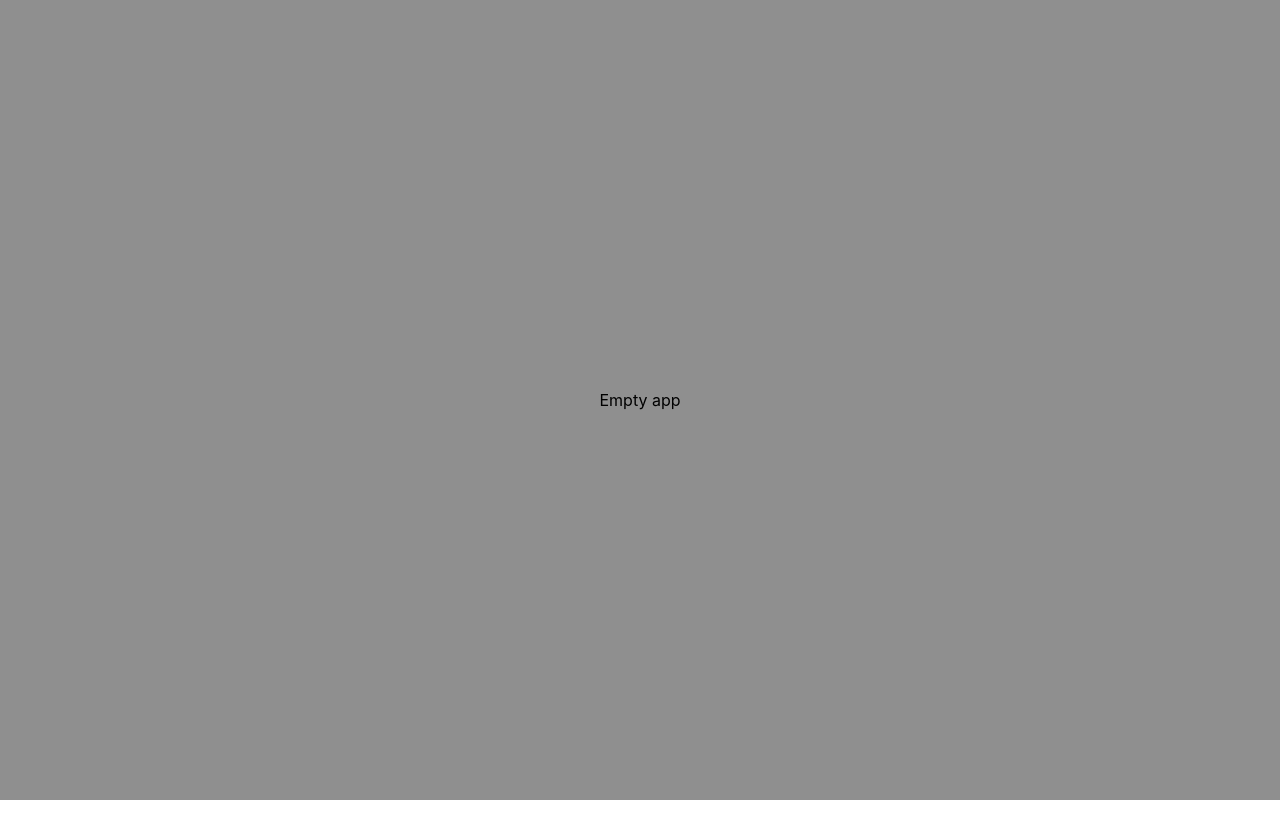
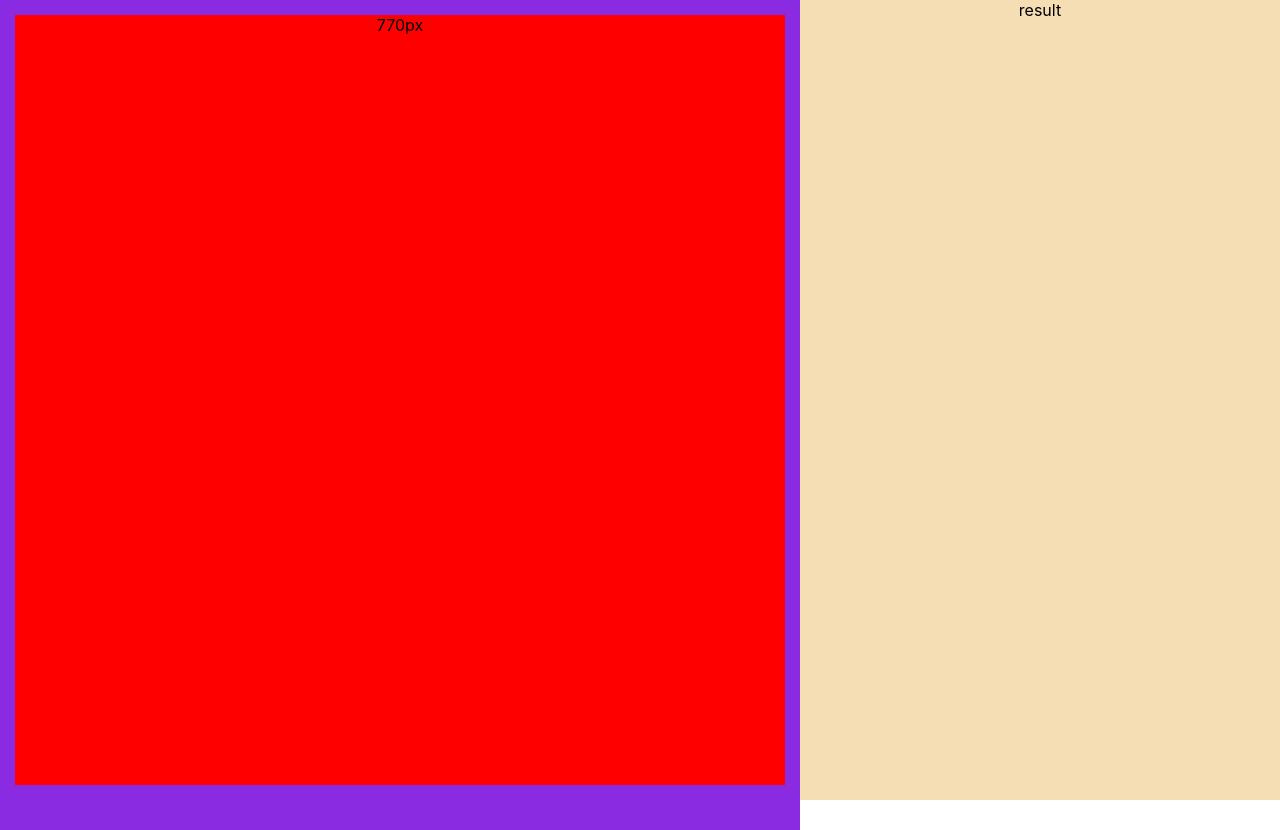
Before and after one commit to ckyhob/qreader, a React (Create React App) app: page / in a window 1280 px wide. Before the commit the page ends 800 px from the top, so only its background shows below. Built offline with nearby package versions, Linux system fonts and the light colour scheme.

Commit message:
markup ready to tests

```diff
--- a/package.json
+++ b/package.json
@@ -1,5 +1,5 @@
 {
-  "name": "a",
+  "name": "qreader",
   "version": "0.1.0",
   "homepage": "https://ckyhob.github.io/qreader/",
   "private": true,
--- a/src/App.css
+++ b/src/App.css
@@ -1,3 +1,16 @@
+:root {
+  --doc-height: 100%;
+ }
+
+ html,
+ body {
+  padding: 0;
+  margin: 0;
+  height: 100vh; /* fallback for Js load */
+  height: var(--doc-height);
+ }
+
+
 .App {
   text-align: center;
   height: 100vh;
--- a/src/App.js
+++ b/src/App.js
@@ -1,14 +1,24 @@
-import React from 'react';
+import React, { useEffect } from 'react';
 import './App.css';
+import ScanPage from './pages/ScanPage';
 
 
 function App() {
+
+  useEffect ( () => {
+    const documentHeight = () => {
+      const doc = document.documentElement
+      doc.style.setProperty('--doc-height', `${window.innerHeight}px`)
+     }
+     window.addEventListener('resize', documentHeight())
+     documentHeight()
+  }, [])
 
 
   return (
     <div className="App">
 
-      Empty app
+      <ScanPage />
 
     </div>
   );
--- /dev/null
+++ b/src/hooks/useWindowDimensions.js
@@ -0,0 +1,24 @@
+import { useState, useEffect } from 'react';
+
+function getWindowDimensions() {
+  const { innerWidth: width, innerHeight: height } = window;
+  return {
+    width,
+    height
+  };
+}
+
+export default function useWindowDimensions() {
+  const [windowDimensions, setWindowDimensions] = useState(getWindowDimensions());
+
+  useEffect(() => {
+    function handleResize() {
+      setWindowDimensions(getWindowDimensions());
+    }
+
+    window.addEventListener('resize', handleResize);
+    return () => window.removeEventListener('resize', handleResize);
+  }, []);
+
+  return windowDimensions;
+}
--- /dev/null
+++ b/src/pages/ScanPage.css
@@ -0,0 +1,49 @@
+@media (orientation: portrait){
+    .wrapper{
+        background-color: brown;
+        width: 100%;
+        height: 100vh;
+
+        display: grid;
+
+        grid-template-columns: 1fr;
+
+    }
+
+    .scan-preview{
+        background-color: blueviolet;
+        height: 50vh;
+        padding: 15px;
+
+    }
+
+    .result-preview{
+        background-color: wheat;
+        height: 50vh;
+    }
+}
+
+
+@media (orientation: landscape){
+    .wrapper{
+        background-color: white;
+        width: 100%;
+        height: 100vh;
+
+        display: grid;
+
+        grid-template-columns: 1fr 1fr;
+
+    }
+
+    .scan-preview{
+        background-color: blueviolet;
+        height: 100vh;
+        padding: 15px;
+    }
+
+    .result-preview{
+        background-color: wheat;
+        height: 100vh;
+    }
+}
--- /dev/null
+++ b/src/pages/ScanPage.jsx
@@ -0,0 +1,25 @@
+import React from "react";
+import './ScanPage.css';
+
+import useWindowDimensions from "../hooks/useWindowDimensions";
+
+const ScanPage = () => {
+    const { height, width } = useWindowDimensions();
+
+    const squareSize = `${(Number(Math.min(height, width)) - 30)}px`;
+
+    return(
+        <div className="wrapper">
+            <div className="scan-preview">
+                <div style={{width: `${squareSize}`, height: `${squareSize}`, backgroundColor: 'red'}}>
+                    {squareSize}
+                </div>
+            </div>
+            <div className="result-preview">
+                result
+            </div>
+        </div>
+    )
+}
+
+export default ScanPage
```
